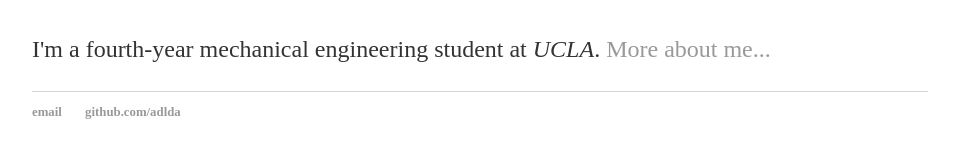
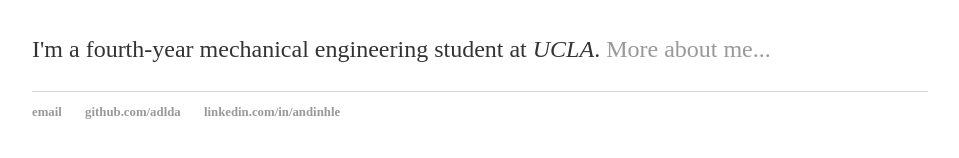
Before and after one commit to adlda/adlda.github.io, a Jekyll site: the page built from index.html, in a window 1280 px wide. Shown: the part 164-322 px from the top of the page, without its empty margins (160-1119 px from the left). Built offline with Jekyll 4.4.1, drawn with Linux system fonts in a browser that asks for light colours.

Commit message:
Update default.html

```diff
--- a/_layouts/default.html
+++ b/_layouts/default.html
@@ -23,6 +23,7 @@
 	    		<ul>
 	        		<li><a href="mailto:andinhle@ucla.edu">email</a></li>
 	        		<li><a href="https://github.com/adlda">github.com/adlda</a></li>
+				<li><a href="https://linkedin.com/in/andinhle">linkedin.com/in/andinhle</a></li>
 				</ul>
 			</footer>
 		</body>
```
